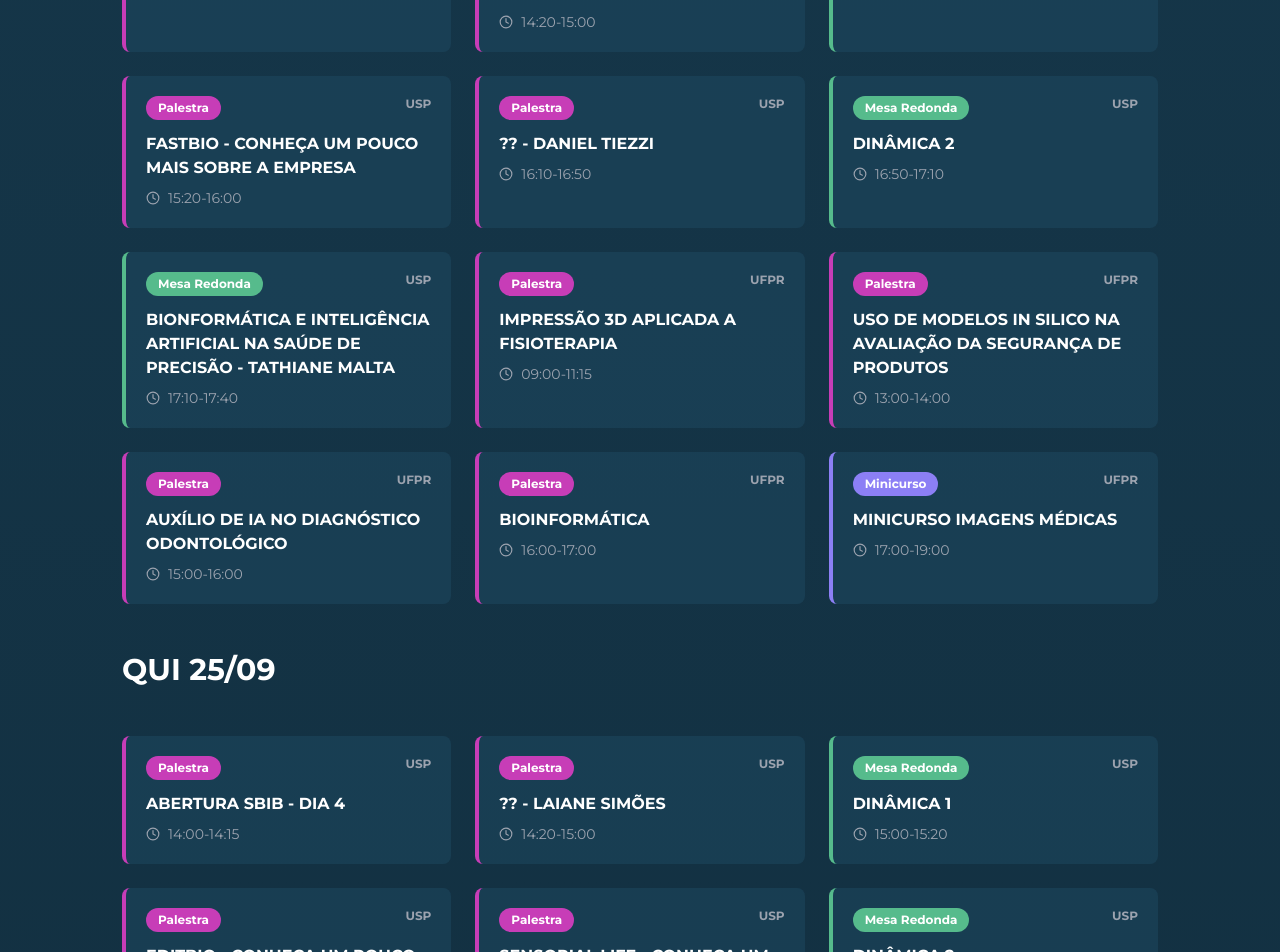
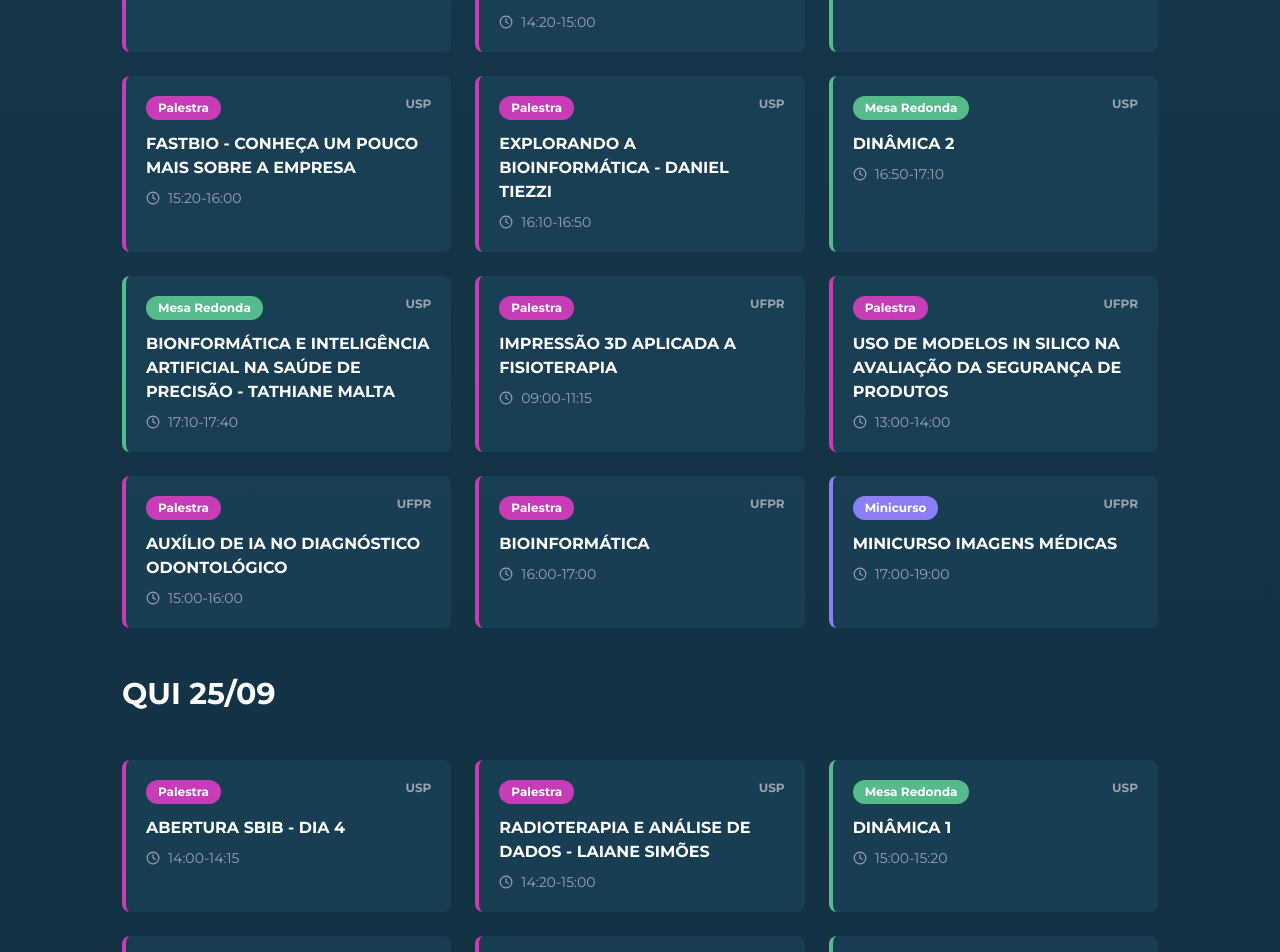
Before and after one commit to FelipePitta-code/sbib2025-teste, a Next.js app: page /cronograma in a window 1280 px wide. Shown: the part 2620-3572 px from the top of the page. Built offline with nearby package versions, Linux system fonts and the light colour scheme.

Commit message:
update "cronograma"

```diff
--- a/app/cronograma/page.tsx
+++ b/app/cronograma/page.tsx
@@ -29,13 +29,13 @@ const allSchedules = {
       { time: "14:20-15:00", title: "EXPLORANDO A IMUNOLOGIA COM scRNA-seq E TRANSCRIPTOMA ESPACIAL - MARCO ATAIDE", type: "palestra" },
       { time: "15:00-15:20", title: "DINÂMICA 1", type: "mesa" },
       { time: "15:20-16:00", title: "FASTBIO - CONHEÇA UM POUCO MAIS SOBRE A EMPRESA", type: "palestra" },
-      { time: "16:10-16:50", title: "?? - DANIEL TIEZZI", type: "palestra" },
+      { time: "16:10-16:50", title: "EXPLORANDO A BIOINFORMÁTICA - DANIEL TIEZZI", type: "palestra" },
       { time: "16:50-17:10", title: "DINÂMICA 2", type: "mesa" },
       { time: "17:10-17:40", title: "BIONFORMÁTICA E INTELIGÊNCIA ARTIFICIAL NA SAÚDE DE PRECISÃO - TATHIANE MALTA", type: "mesa" },
     ]},
     { day: "Qui 25/09", date: "25/09 - Biomecânica", events: [
       { time: "14:00-14:15", title: "ABERTURA SBIB - DIA 4", type: "palestra" },
-      { time: "14:20-15:00", title: "?? - LAIANE SIMÕES", type: "palestra" },
+      { time: "14:20-15:00", title: "RADIOTERAPIA E ANÁLISE DE DADOS - LAIANE SIMÕES", type: "palestra" },
       { time: "15:00-15:20", title: "DINÂMICA 1", type: "mesa" },
       { time: "15:20-16:00", title: "EDITBIO - CONHEÇA UM POUCO MAIS SOBRE A EMPRESA", type: "palestra" },
       { time: "16:10-16:50", title: "SENSORIAL LIFE - CONHEÇA UM POUCO MAIS SOBRE A EMPRESA", type: "palestra" },
```
